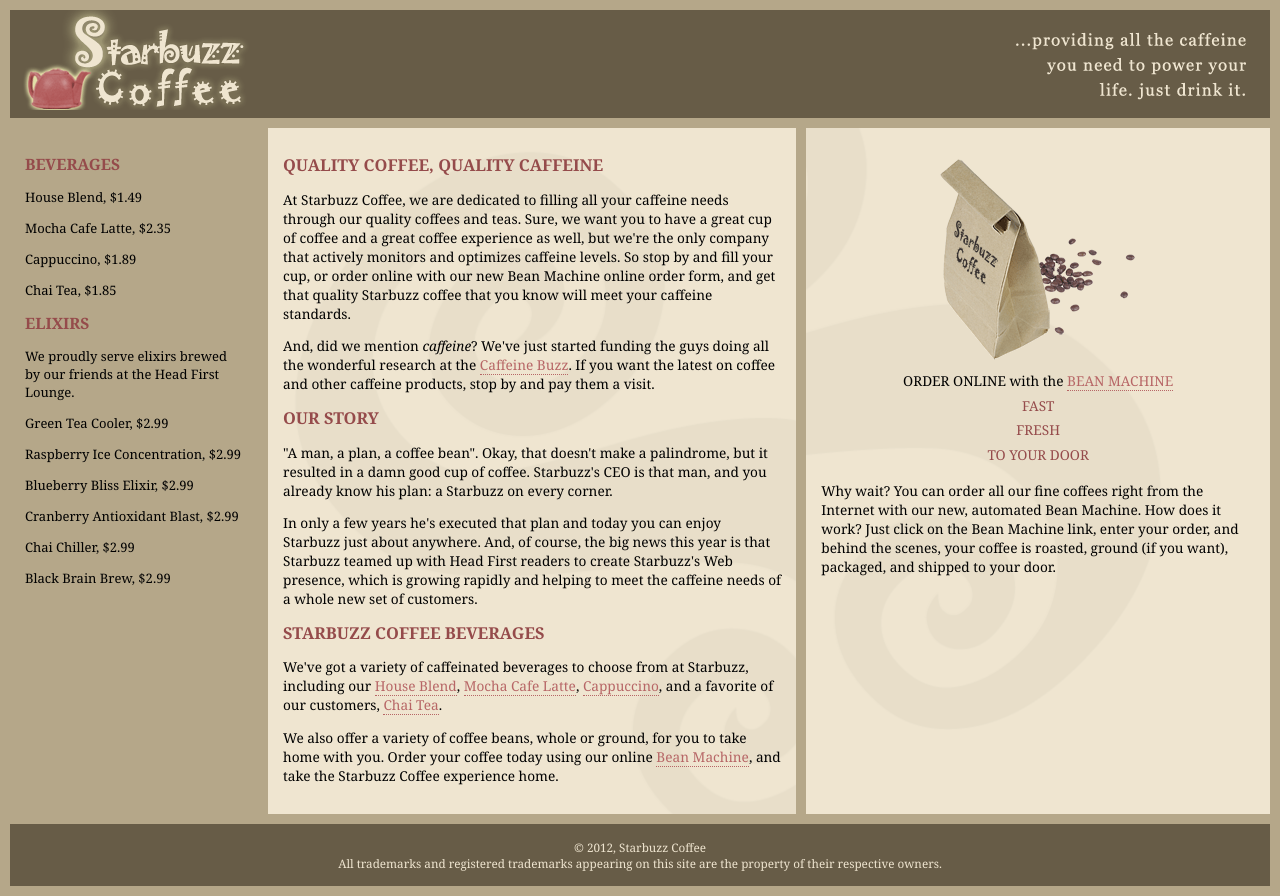
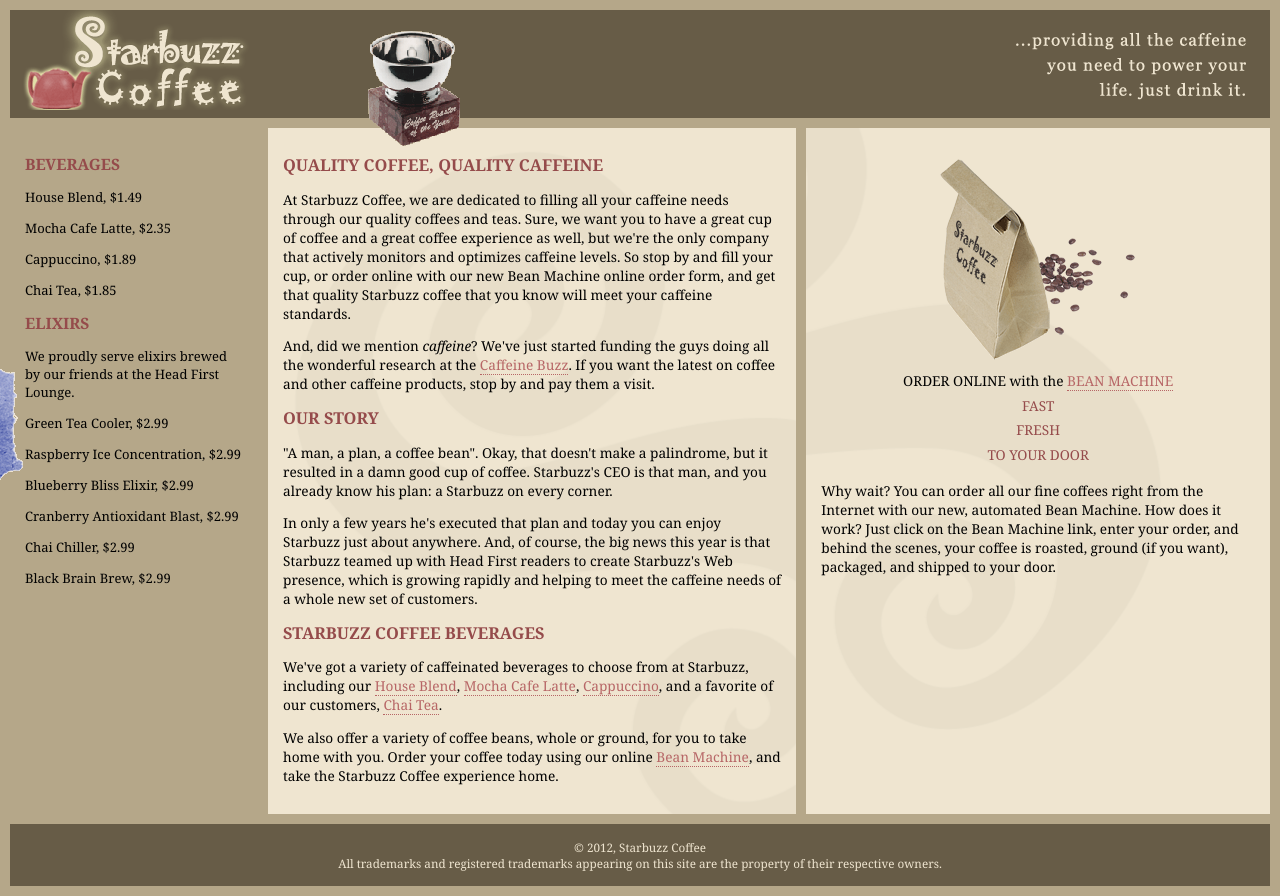
Before and after one commit to liangyan456/starbuzz, a plain HTML site: page index.html in a window 1280 px wide. Drawn offline with Linux system fonts and the light colour scheme.

Commit message:
咖啡豆假终结篇

```diff
--- a/index.html
+++ b/index.html
@@ -7,8 +7,18 @@
   </head>
 
   <body>
+    <div id="award">
+      <img src="images/award.gif"
+       alt="Roadter of the Year award">
+    </div>
 
-    <div id="header">
+    <div id="coupon">
+      <a href="freecoffee.html" title="Click here to get your free coffee">
+        <img src="images/ticket.gif" alt="Starbuzz coupon ticket">
+      </a>
+    </div>
+
+    <div id="header" >
       <div class="headerImageLeft"></div>
       <div class="headerImageRight"></div>
     </div>
--- a/starbuzz.css
+++ b/starbuzz.css
@@ -118,3 +118,20 @@ div#tableRow {
   top: 30px;
   left: 365px;
 }
+#coupon{
+  position: fixed;
+  top: 350px;
+  left: -250px;
+  transition: all 2s ;
+}
+#coupon a, img{
+  border: none;
+}
+
+#coupon:hover
+{
+  position: fixed;
+  top: 350px;
+
+  transform: translate(250px);
+}
```
